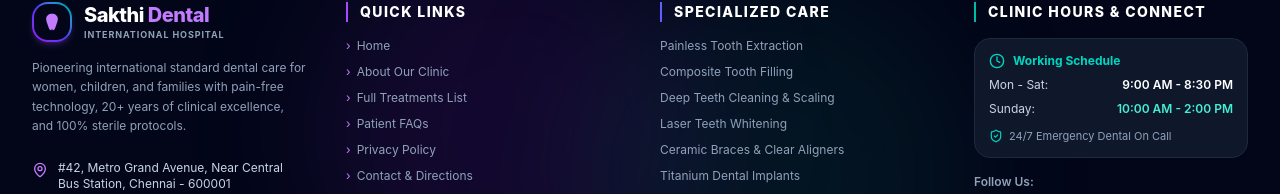
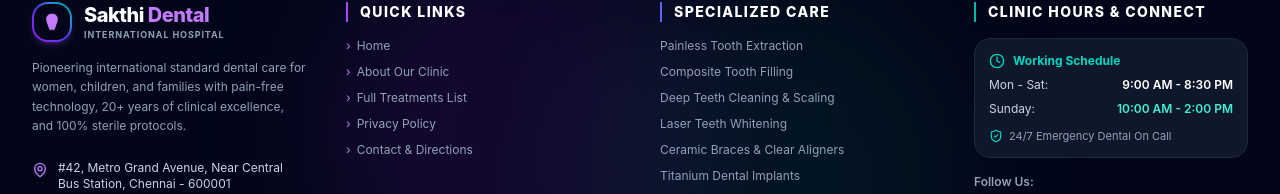
Before and after one commit to sadhukhanankita2025/sakthi-dental-clinic, a React (Vite) app: page /contact in a window 1280 px wide. Shown: the part 1560-1754 px from the top of the page. Built offline with nearby package versions, Linux system fonts and the light colour scheme.

Commit message:
Update footer and remove patient FAQs

```diff
--- a/src/components/Footer.jsx
+++ b/src/components/Footer.jsx
@@ -60,7 +60,7 @@
       fill="currentColor"
       aria-hidden="true"
     >
-      <path d="M23.5 6.2a3 3 0 0 0-2.1-2.1C19.5 3.5 12 3.5 12 3.5s-7.5 0-9.4.6A3 3 0 0 0 .5 6.2C0 8.1 0 12 0 12s0 3.9.5 5.8a3 3 0 0 0 2.1 2.1c1.9.6 9.4.6 9.4.6s7.5 0 9.4-.6a3 3 0 0 0 2.1-2.1c.5-1.9.5-5.8.5-5.8s0-3.9-.5-5.8ZM9.6 15.9V8.1l6.5 3.9-6.5 3.9Z" />
+      <path d="M23.5 6.2a3 3 0 0 0-2.1-2.1C19.5 3.5 12 3.5 12 3.5s-7.5 0-9.4.6A3 3 0 0 0 .5 6.2C0 8.1 0 12 0 12s0 3.9.5 5.8a3 3 0 0 0 2.1 2.1c1.9.6 9.4.6 9.4.6s7.5 0 9.4-.6a3 3 0 0 0 2.1-2.1c.5-1.9.5-5.8-.5-5.8s0-3.9-.5-5.8ZM9.6 15.9V8.1l6.5 3.9-6.5 3.9Z" />
     </svg>
   );
 }
@@ -197,6 +197,8 @@
 
             <ul className="space-y-2.5 text-xs text-slate-400">
 
+              {/* Home */}
+
               <li>
                 <Link
                   to="/"
@@ -206,6 +208,8 @@
                   Home
                 </Link>
               </li>
+
+              {/* About */}
 
               <li>
                 <Link
@@ -217,6 +221,8 @@
                 </Link>
               </li>
 
+              {/* Treatments */}
+
               <li>
                 <Link
                   to="/treatments"
@@ -227,15 +233,7 @@
                 </Link>
               </li>
 
-              <li>
-                <Link
-                  to="/faqs"
-                  className="hover:text-purple-400 transition-colors flex items-center gap-1.5"
-                >
-                  <span className="text-purple-400">›</span>
-                  Patient FAQs
-                </Link>
-              </li>
+              {/* Privacy */}
 
               <li>
                 <Link
@@ -246,6 +244,8 @@
                   Privacy Policy
                 </Link>
               </li>
+
+              {/* Contact */}
 
               <li>
                 <Link
```
